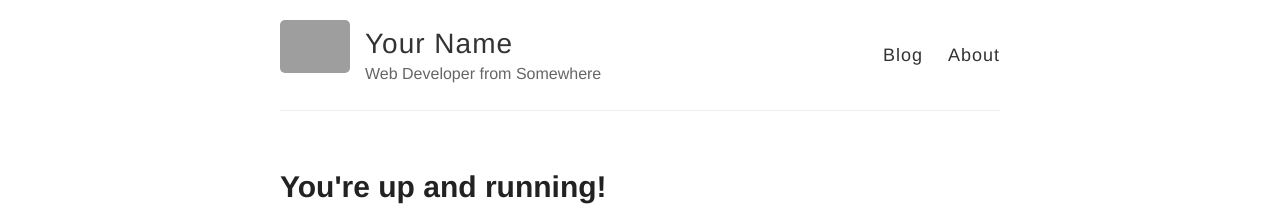
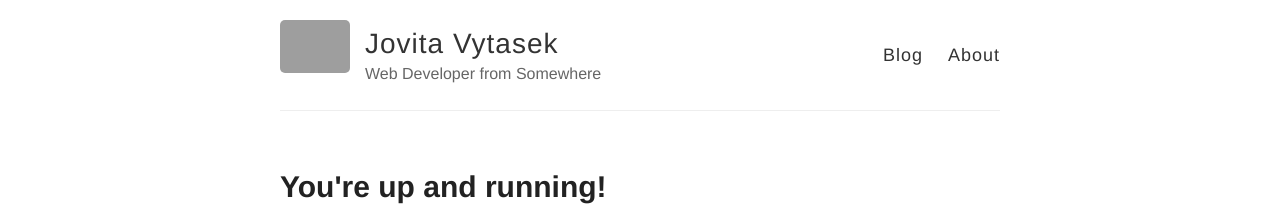
Before and after one commit to jvytasek/jvytasek.github.io, a Jekyll site: the page built from index.html, in a window 1280 px wide. Shown: the top 222 px of the page. Built offline with Jekyll 4.4.1, drawn with Linux system fonts in a browser that asks for light colours; grey boxes are pictures that could not be loaded.

Commit message:
Add our name

```diff
--- a/_config.yml
+++ b/_config.yml
@@ -3,7 +3,7 @@
 #
 
 # Name of your site (displayed in the header)
-name: Your Name
+name: Jovita Vytasek
 
 # Short bio or description (displayed in the header)
 description: Web Developer from Somewhere
```
